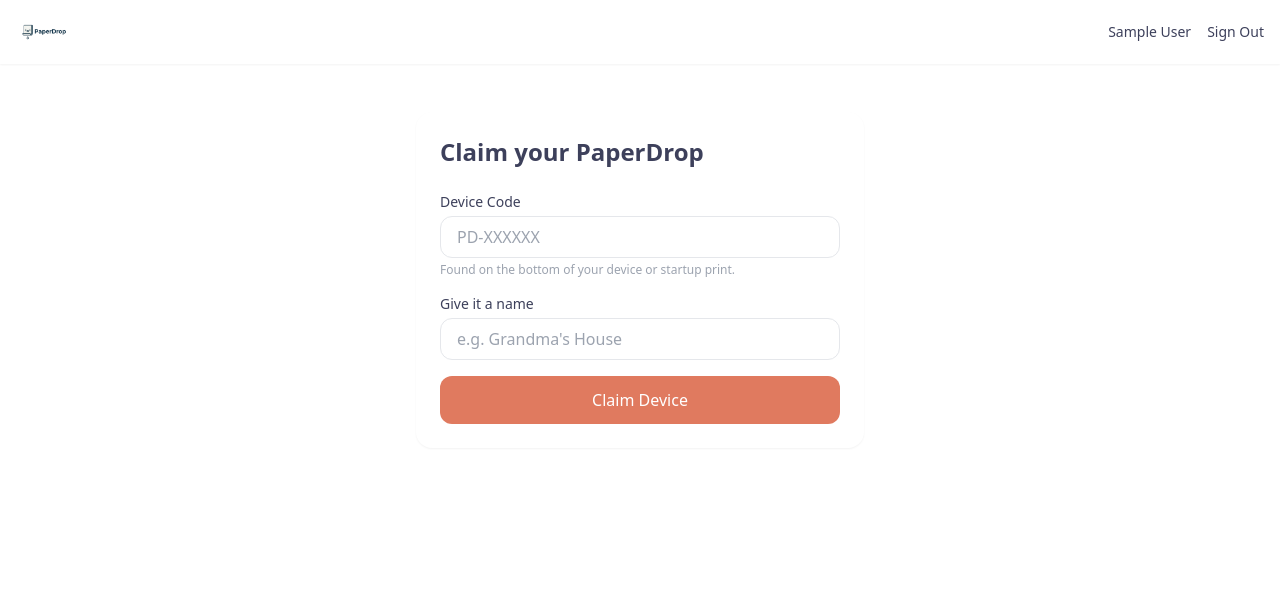
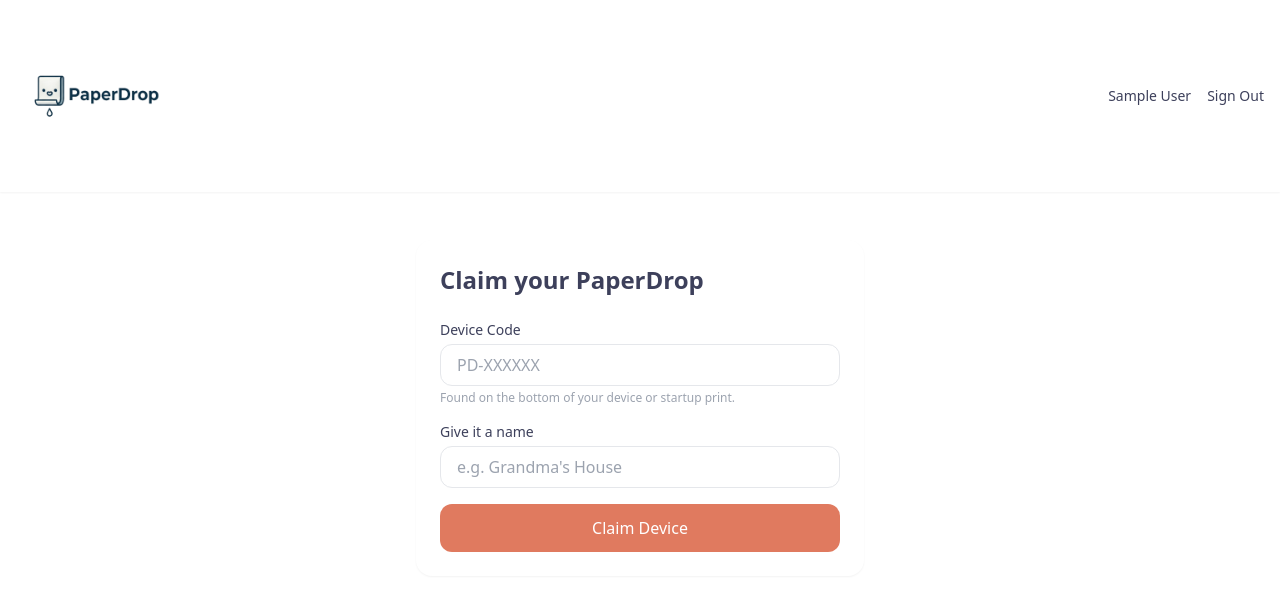
Before and after one commit to hadlocna/PaperDrop, a React (Vite) app in the folder frontend/: page /setup in a window 1280 px wide. Shown: the top 590 px of the page. Built offline with nearby package versions, Linux system fonts and the light colour scheme; no server answers; sample sign-in values are in the browser's storage.

Commit message:
Update logo height to 10rem

```diff
--- a/frontend/src/components/Layout.tsx
+++ b/frontend/src/components/Layout.tsx
@@ -18,9 +18,9 @@
     return (
         <div className="h-[100dvh] bg-sand-50 text-charcoal-500 font-sans flex flex-col overflow-hidden">
             <nav className="bg-white shadow-sm sticky top-0 z-10">
-                <div className="w-full px-4 h-16 flex items-center justify-between">
+                <div className="w-full px-4 py-4 flex items-center justify-between">
                     <Link to="/" className="flex items-center gap-2">
-                        <img src={logoHorizontal} alt="PaperDrop" className="h-14 w-auto object-contain" />
+                        <img src={logoHorizontal} alt="PaperDrop" className="h-40 w-auto object-contain" />
                     </Link>
 
                     <div className="flex items-center gap-4">
```
